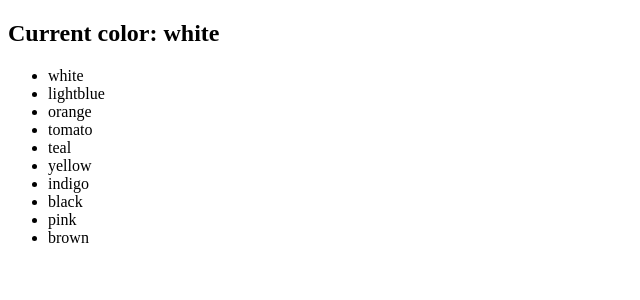
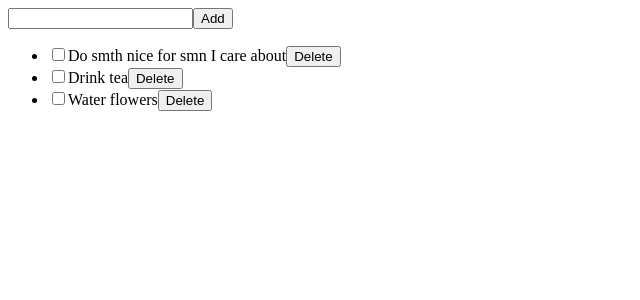
Before and after one commit to marinn999/react-lect-1, a React (Vite) app: page / in a window 1280 px wide. Shown: the top 300 px of the page, without its empty margins (0-640 px from the left). Built offline with nearby package versions, Linux system fonts and the light colour scheme.

Commit message:
lect2_ToDoList

```diff
--- a/src/components/App.jsx
+++ b/src/components/App.jsx
@@ -1,10 +1,12 @@
 import ColorPicker from "./ColorPicker";
 import Counter from "./Counter";
+import ToDoList from "./ToDoList";
 const App = () => {
   return (
     <>
       {/* <Counter /> */}
-      <ColorPicker />
+      {/* <ColorPicker /> */}
+      <ToDoList />
     </>
   );
 };
--- /dev/null
+++ b/src/components/ToDoItem.jsx
@@ -0,0 +1,11 @@
+const ToDoItem = ({ handleDelete, id, completed, todo }) => {
+  return (
+    <li>
+      <input type="checkbox" />
+      <span>{todo}</span>
+      <button onClick={() => handleDelete(id)}>Delete</button>
+    </li>
+  );
+};
+
+export default ToDoItem;
--- /dev/null
+++ b/src/components/ToDoList.jsx
@@ -0,0 +1,39 @@
+import { useState } from "react";
+import ToDoItem from "./ToDoItem";
+import ToDosData from "./todos.json";
+
+const ToDoList = () => {
+  const [todos, setTodos] = useState(ToDosData);
+  const [newTodoValue, setNewTodoValue] = useState("");
+
+  const handleDelete = (id) => {
+    // const filteredArray = todos.filter((item) => item.id !== id);
+    // console.log(filteredArray);
+    // setTodos(filteredArray);
+    setTodos((prev) => prev.filter((item) => item.id !== id));
+  };
+  const handleAdd = () => {
+    const newTodo = {
+      id: new Date().getTime(),
+      todo: newTodoValue,
+      completed: false,
+    };
+    setTodos((prev) => [...prev, newTodo]);
+  };
+
+  return (
+    <>
+      <div>
+        <input onChange={(e) => setNewTodoValue(e.target.value)} />
+        <button onClick={handleAdd}>Add</button>
+      </div>
+      <ul>
+        {todos.map((item) => (
+          <ToDoItem handleDelete={handleDelete} key={item.id} {...item} />
+        ))}
+      </ul>
+    </>
+  );
+};
+
+export default ToDoList;
--- /dev/null
+++ b/src/components/todos.json
@@ -0,0 +1,17 @@
+[
+  {
+    "id": 1,
+    "todo": "Do smth nice for smn I care about",
+    "completed": true
+  },
+  {
+    "id": 2,
+    "todo": "Drink tea",
+    "completed": false
+  },
+  {
+    "id": 3,
+    "todo": "Water flowers",
+    "completed": false
+  }
+]
```
